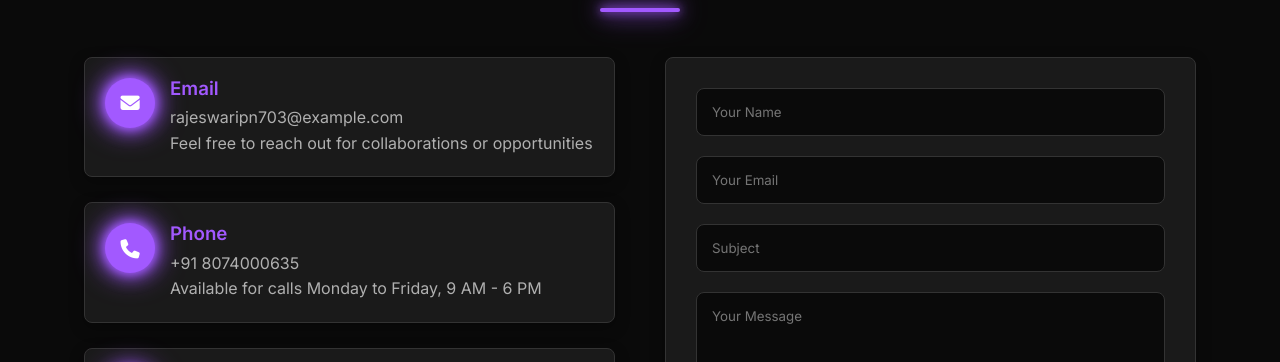
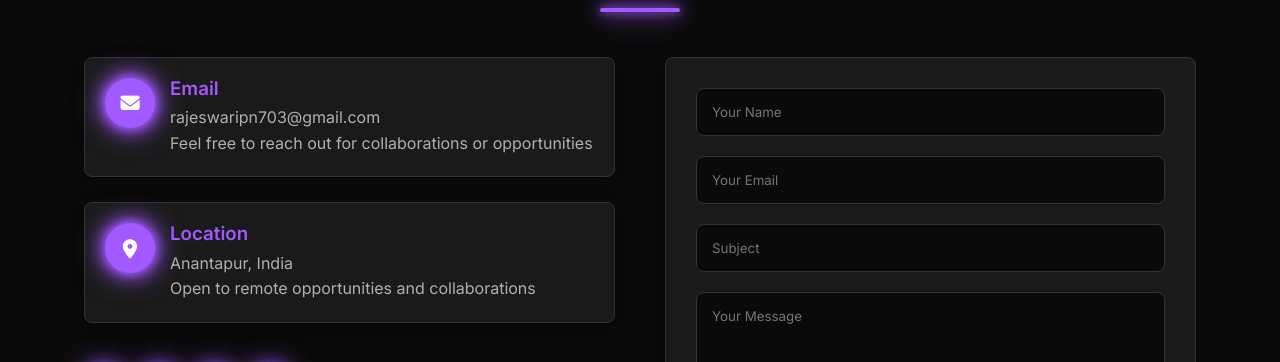
Before and after one commit to Rajeswari-118/MyPortfolio, a plain HTML site: page index.html in a window 1280 px wide. Shown: the part 3236-3598 px from the top of the page. Drawn offline with Linux system fonts and the light colour scheme; no server answers.

Commit message:
Update index.html

```diff
--- a/index.html
+++ b/index.html
@@ -174,20 +174,13 @@
                         </div>
                         <div class="contact-details">
                             <h3>Email</h3>
-                            <p>rajeswaripn703@example.com</p>
+                            <p>rajeswaripn703@gmail.com</p>
                             <p>Feel free to reach out for collaborations or opportunities</p>
                         </div>
                     </div>
-                    <div class="contact-item">
-                        <div class="contact-icon">
-                            <i class="fas fa-phone"></i>
-                        </div>
-                        <div class="contact-details">
-                            <h3>Phone</h3>
-                            <p>+91 8074000635</p>
-                            <p>Available for calls Monday to Friday, 9 AM - 6 PM</p>
-                        </div>
-                    </div>
+
+
+
                     <div class="contact-item">
                         <div class="contact-icon">
                             <i class="fas fa-map-marker-alt"></i>
```
